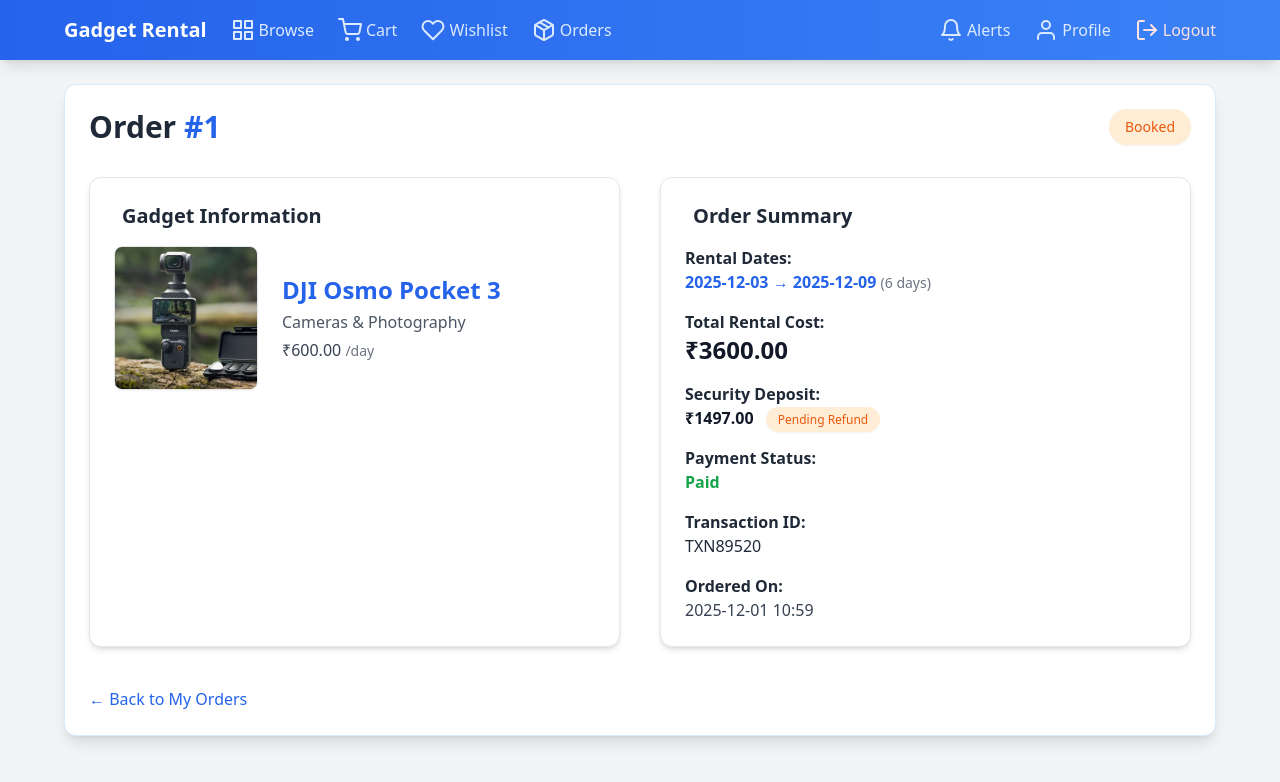
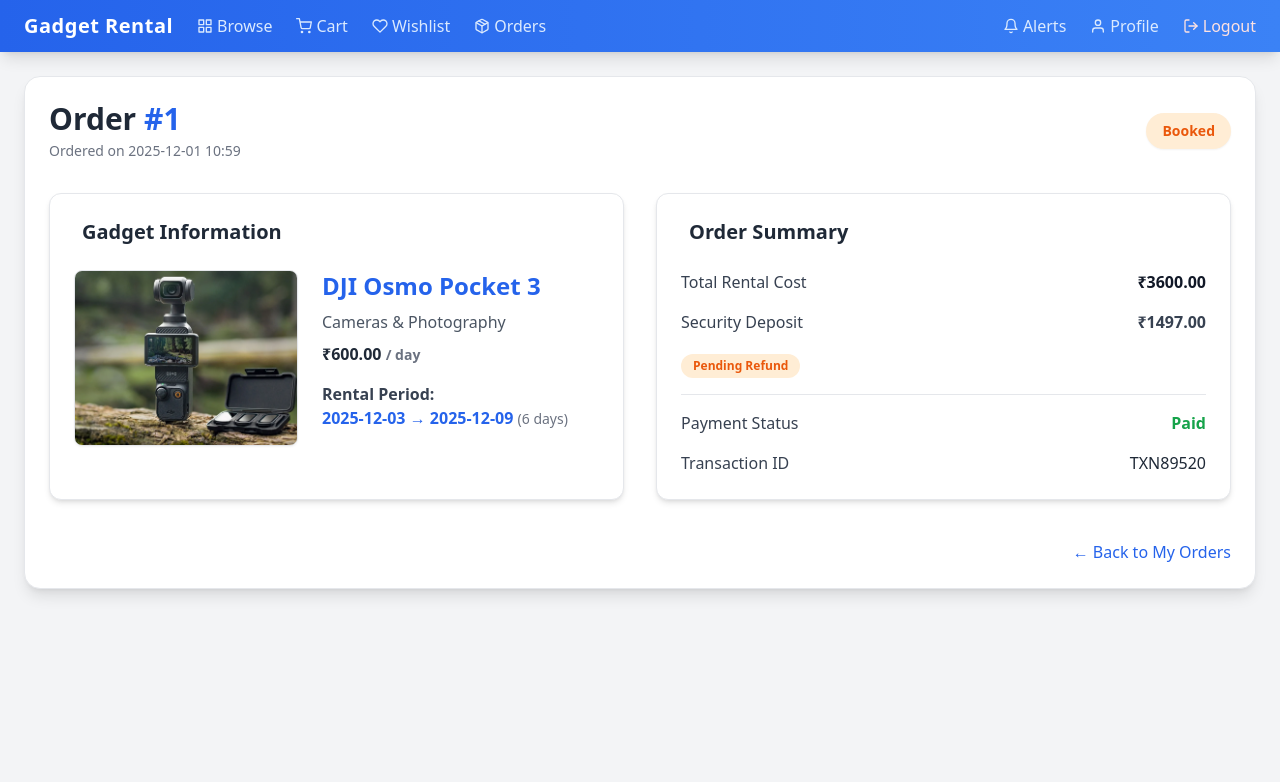
Before and after one commit to kiransenthilkumar/GadgetRentalManagement, a Flask app: page /orders/1 in a window 1280 px wide. Shown: the top 782 px of the page. Run offline with Flask 3, Linux system fonts and the light colour scheme; a user stored in the database is signed in; data comes from the database, SQL or seed files in the repository; both versions use the stored data as it was after the commit; some libraries are stand-ins or nearby versions.

```diff
--- a/templates/base.html
+++ b/templates/base.html
@@ -13,69 +13,79 @@
     <script src="https://unpkg.com/feather-icons"></script>
 </head>
 
-<body class="bg-gray-100 font-sans">
+<body class="bg-gray-100 font-sans text-gray-800">
 
-    <!-- BLUE THEME NAVBAR -->
-    <nav class="bg-gradient-to-r from-blue-600 to-blue-500 px-4 sm:px-6 py-3 sm:py-4 shadow-lg sticky top-0 z-50 text-white">
-        <div class="max-w-6xl mx-auto flex flex-wrap items-center justify-between gap-3">
+    <!-- NAVBAR -->
+    <nav class="sticky top-0 z-50 bg-gradient-to-r from-blue-600 to-blue-500 shadow-lg">
+        <div class="max-w-7xl mx-auto px-4 sm:px-6 py-3 flex flex-wrap items-center justify-between gap-4 text-white">
 
-            <!-- Left Section -->
-            <div class="flex items-center flex-wrap gap-3 sm:gap-6">
-                <a href="{{ url_for('home') }}" class="text-xl font-bold hover:text-blue-200 transition">
+            <!-- LEFT -->
+            <div class="flex flex-wrap items-center gap-4 sm:gap-6">
+                <a href="{{ url_for('home') }}"
+                   class="text-xl font-bold tracking-wide hover:text-blue-200 transition">
                     Gadget Rental
                 </a>
 
-                <a href="{{ url_for('gadgets') }}" class="flex items-center space-x-1 text-blue-100 hover:text-white transition">
-                    <i data-feather="grid"></i>
+                <a href="{{ url_for('gadgets') }}"
+                   class="flex items-center gap-1 text-blue-100 hover:text-white transition">
+                    <i data-feather="grid" class="w-4 h-4"></i>
                     <span>Browse</span>
                 </a>
 
                 {% if current_user.is_authenticated %}
-                <a href="{{ url_for('cart') }}" class="flex items-center space-x-1 text-blue-100 hover:text-white transition">
-                    <i data-feather="shopping-cart"></i>
+                <a href="{{ url_for('cart') }}"
+                   class="flex items-center gap-1 text-blue-100 hover:text-white transition">
+                    <i data-feather="shopping-cart" class="w-4 h-4"></i>
                     <span>Cart</span>
                 </a>
 
-                <a href="{{ url_for('wishlist') }}" class="flex items-center space-x-1 text-blue-100 hover:text-white transition">
-                    <i data-feather="heart"></i>
+                <a href="{{ url_for('wishlist') }}"
+                   class="flex items-center gap-1 text-blue-100 hover:text-white transition">
+                    <i data-feather="heart" class="w-4 h-4"></i>
                     <span>Wishlist</span>
                 </a>
 
-                <a href="{{ url_for('orders') }}" class="flex items-center space-x-1 text-blue-100 hover:text-white transition">
-                    <i data-feather="package"></i>
+                <a href="{{ url_for('orders') }}"
+                   class="flex items-center gap-1 text-blue-100 hover:text-white transition">
+                    <i data-feather="package" class="w-4 h-4"></i>
                     <span>Orders</span>
                 </a>
                 {% endif %}
             </div>
 
-            <!-- Right Section -->
-            <div class="flex items-center flex-wrap gap-3 sm:gap-6">
+            <!-- RIGHT -->
+            <div class="flex flex-wrap items-center gap-4 sm:gap-6">
                 {% if current_user.is_authenticated %}
 
-                <a href="{{ url_for('notifications') }}" class="flex items-center space-x-1 text-blue-100 hover:text-white transition">
-                    <i data-feather="bell"></i>
+                <a href="{{ url_for('notifications') }}"
+                   class="flex items-center gap-1 text-blue-100 hover:text-white transition">
+                    <i data-feather="bell" class="w-4 h-4"></i>
                     <span>Alerts</span>
                 </a>
 
-                <a href="{{ url_for('profile') }}" class="flex items-center space-x-1 text-blue-100 hover:text-white transition">
-                    <i data-feather="user"></i>
+                <a href="{{ url_for('profile') }}"
+                   class="flex items-center gap-1 text-blue-100 hover:text-white transition">
+                    <i data-feather="user" class="w-4 h-4"></i>
                     <span>Profile</span>
                 </a>
 
-                <a href="{{ url_for('logout') }}" class="flex items-center space-x-1 text-red-100 hover:text-red-300 transition">
-                    <i data-feather="log-out"></i>
+                <a href="{{ url_for('logout') }}"
+                   class="flex items-center gap-1 text-red-100 hover:text-red-300 transition font-medium">
+                    <i data-feather="log-out" class="w-4 h-4"></i>
                     <span>Logout</span>
                 </a>
 
                 {% else %}
 
-                <a href="{{ url_for('login') }}" class="flex items-center space-x-1 text-white hover:text-blue-200 transition">
-                    <i data-feather="log-in"></i>
+                <a href="{{ url_for('login') }}"
+                   class="flex items-center gap-1 text-white hover:text-blue-200 transition">
+                    <i data-feather="log-in" class="w-4 h-4"></i>
                     <span>Login</span>
                 </a>
 
-                <a href="{{ url_for('register') }}" class="flex items-center space-x-1 text-white hover:text-blue-200 transition font-semibold">
-                    <i data-feather="user-plus"></i>
+                <a href="{{ url_for('register') }}"
+                   class="flex items-center gap-1 text-white hover:text-blue-200 transition font-semibold">
+                    <i data-feather="user-plus" class="w-4 h-4"></i>
                     <span>Register</span>
                 </a>
 
@@ -84,12 +94,12 @@
         </div>
     </nav>
 
-    <!-- Flash Messages -->
-    <div class="max-w-5xl mx-auto mt-6 px-4">
+    <!-- FLASH MESSAGES -->
+    <div class="max-w-6xl mx-auto mt-6 px-4">
         {% with messages = get_flashed_messages(with_categories=true) %}
         {% if messages %}
             {% for category, message in messages %}
-            <div class="mb-4 p-4 rounded-lg shadow border
+            <div class="mb-4 px-5 py-3 rounded-lg shadow border
                 {% if category == 'success' %}
                     bg-green-100 text-green-700 border-green-300
                 {% elif category == 'danger' %}
@@ -105,15 +115,17 @@
         {% endwith %}
     </div>
 
-    <!-- Page Content Container -->
-    <div class="max-w-6xl mx-auto mt-4 sm:mt-6 px-3 sm:px-6 py-4 sm:py-6 bg-white rounded-xl shadow-lg border border-blue-100">
-        {% block content %}{% endblock %}
-    </div>
+    <!-- MAIN CONTENT -->
+    <main class="max-w-7xl mx-auto mt-4 sm:mt-6 px-3 sm:px-6">
+        <div class="bg-white rounded-2xl shadow-lg border border-gray-200 p-4 sm:p-6">
+            {% block content %}{% endblock %}
+        </div>
+    </main>
 
+    <!-- ICON INIT -->
     <script>
         feather.replace();
     </script>
 
 </body>
-
 </html>
--- a/templates/gadgets.html
+++ b/templates/gadgets.html
@@ -62,7 +62,9 @@
             {% for gadget in gadgets %}
                 <div class="gadget-card bg-white border border-gray-200 rounded-xl shadow-md hover:shadow-xl transition overflow-hidden flex flex-col">
                     <div class="relative">
-                        <img src="{{ url_for('static', filename=gadget.image) if gadget.image else url_for('static', filename='default_gadget.png') }}" alt="{{ gadget.name }}" class="w-full h-44 object-cover">
+                        <img src="{{ url_for('static', filename=gadget.image) if gadget.image else url_for('static', filename='default_gadget.png') }}"
+                             alt="{{ gadget.name }}"
+                             class="w-full h-44 object-cover">
                         <!-- {% if gadget.is_featured %}
                         <span class="absolute top-2 left-2 px-2 py-1 rounded-full bg-yellow-400 text-xs font-semibold text-gray-900 shadow">
                             ⭐
--- a/templates/order_details.html
+++ b/templates/order_details.html
@@ -4,12 +4,17 @@
 {% block content %}
 
 <!-- HEADER -->
-<div class="flex flex-wrap items-center justify-between mb-8">
-    <h2 class="text-3xl font-bold text-gray-800">
-        Order <span class="text-blue-600">#{{ order.id }}</span>
-    </h2>
+<div class="mb-8 flex flex-col md:flex-row md:items-center md:justify-between gap-4">
+    <div>
+        <h2 class="text-3xl font-bold text-gray-800">
+            Order <span class="text-blue-600">#{{ order.id }}</span>
+        </h2>
+        <p class="text-sm text-gray-500 mt-1">
+            Ordered on {{ order.created_at.strftime('%Y-%m-%d %H:%M') }}
+        </p>
+    </div>
 
-    <span class="px-4 py-2 text-sm rounded-full shadow-sm
+    <span class="px-4 py-2 text-sm rounded-full shadow-sm font-semibold
         {% if order.status == 'approved' %} bg-green-100 text-green-700
         {% elif order.status == 'cancelled' %} bg-red-100 text-red-700
         {% elif order.status == 'active' %} bg-blue-100 text-blue-700
@@ -20,81 +25,98 @@
     </span>
 </div>
 
-<!-- GRID LAYOUT -->
-<div class="grid grid-cols-1 md:grid-cols-2 gap-10">
+<!-- MAIN GRID -->
+<div class="grid grid-cols-1 lg:grid-cols-2 gap-8">
 
     <!-- GADGET INFORMATION -->
-    <div class="bg-white rounded-xl shadow-md hover:shadow-lg transition p-6 border border-gray-200">
-        <h3 class="text-xl font-semibold text-gray-800 mb-4 flex items-center">
-            <i class="fa-solid fa-microchip text-blue-500 mr-2"></i> Gadget Information
+    <div class="bg-white rounded-xl shadow-md border p-6">
+        <h3 class="text-xl font-semibold text-gray-800 mb-6 flex items-center">
+            <i class="fa-solid fa-microchip text-blue-500 mr-2"></i>
+            Gadget Information
         </h3>
 
-        <div class="flex items-center space-x-6">
-            <img src="{{ order.gadget.image }}"
-                 alt="{{ order.gadget.name }}"
-                 class="w-36 h-36 object-cover rounded-lg border shadow-sm">
+        <div class="flex flex-col md:flex-row gap-6">
+            <!-- IMAGE -->
+            <img
+                src="{{ url_for('static', filename=order.gadget.image or 'default_gadget.png') }}"
+                alt="{{ order.gadget.name }}"
+                class="w-full md:w-56 h-44 object-cover rounded-lg border shadow-sm"
+            >
 
-            <div class="space-y-1">
+            <!-- DETAILS -->
+            <div class="flex-1 space-y-2">
                 <a href="{{ url_for('gadget_detail', gadget_id=order.gadget.id) }}"
                    class="text-2xl font-bold text-blue-600 hover:underline">
                     {{ order.gadget.name }}
                 </a>
+
                 <p class="text-gray-600">{{ order.gadget.category }}</p>
-                <p class="text-gray-700 font-medium">
-                    ₹{{ "%.2f"|format(order.gadget.price_per_day) }} <span class="text-sm text-gray-500">/day</span>
+
+                <p class="text-gray-800 font-semibold">
+                    ₹{{ "%.2f"|format(order.gadget.price_per_day) }}
+                    <span class="text-sm text-gray-500">/ day</span>
+                </p>
+
+                <p class="text-gray-700 pt-2">
+                    <strong>Rental Period:</strong><br>
+                    <span class="text-blue-600 font-semibold">
+                        {{ order.start_date.strftime('%Y-%m-%d') }}
+                        →
+                        {{ order.end_date.strftime('%Y-%m-%d') }}
+                    </span>
+                    <span class="text-sm text-gray-500">
+                        ({{ order.total_days }} days)
+                    </span>
                 </p>
             </div>
         </div>
     </div>
 
     <!-- ORDER SUMMARY -->
-    <div class="bg-white rounded-xl shadow-md hover:shadow-lg transition p-6 border border-gray-200">
-        <h3 class="text-xl font-semibold text-gray-800 mb-4 flex items-center">
-            <i class="fa-solid fa-file-invoice text-blue-500 mr-2"></i> Order Summary
+    <div class="bg-white rounded-xl shadow-md border p-6">
+        <h3 class="text-xl font-semibold text-gray-800 mb-6 flex items-center">
+            <i class="fa-solid fa-file-invoice text-blue-500 mr-2"></i>
+            Order Summary
         </h3>
 
         <div class="space-y-4 text-gray-700">
 
-            <!-- Dates -->
-            <p>
-                <strong class="text-gray-800">Rental Dates:</strong><br>
-                <span class="text-blue-600 font-semibold">
-                    {{ order.start_date.strftime('%Y-%m-%d') }} → {{ order.end_date.strftime('%Y-%m-%d') }}
-                </span>
-                <span class="text-sm text-gray-500">({{ order.total_days }} days)</span>
-            </p>
-
-            <!-- Price -->
-            <p>
-                <strong class="text-gray-800">Total Rental Cost:</strong><br>
-                <span class="text-2xl font-bold text-gray-900">
+            <div class="flex justify-between">
+                <span>Total Rental Cost</span>
+                <span class="font-semibold text-gray-900">
                     ₹{{ "%.2f"|format(order.total_price) }}
                 </span>
-            </p>
+            </div>
 
-            <!-- Deposit -->
             {% if order.security_deposit > 0 %}
-            <p>
-                <strong class="text-gray-800">Security Deposit:</strong><br>
-                <span class="text-gray-900 font-semibold">
+            <div class="flex justify-between items-center">
+                <span>Security Deposit</span>
+                <span class="font-semibold">
                     ₹{{ "%.2f"|format(order.security_deposit) }}
                 </span>
+            </div>
 
-                <span class="ml-2 px-3 py-1 rounded-full text-xs shadow-sm
+            <div>
+                <span class="inline-block mt-1 px-3 py-1 rounded-full text-xs font-semibold
                     {% if order.deposit_returned %}
                         bg-green-100 text-green-700
                     {% else %}
                         bg-orange-100 text-orange-600
                     {% endif %}
                 ">
-                    {% if order.deposit_returned %} Refunded {% else %} Pending Refund {% endif %}
+                    {% if order.deposit_returned %}
+                        Refunded
+                    {% else %}
+                        Pending Refund
+                    {% endif %}
                 </span>
-            </p>
+            </div>
             {% endif %}
 
-            <!-- Payment Status -->
-            <p>
-                <strong class="text-gray-800">Payment Status:</strong><br>
+            <hr>
+
+            <div class="flex justify-between">
+                <span>Payment Status</span>
                 <span class="font-semibold
                     {% if order.payment_status == 'paid' %}
                         text-green-600
@@ -104,57 +126,53 @@
                 ">
                     {{ order.payment_status|capitalize }}
                 </span>
-            </p>
+            </div>
 
-            <!-- Transaction ID -->
             {% if order.transaction_id %}
-            <p>
-                <strong class="text-gray-800">Transaction ID:</strong><br>
-                <span class="text-gray-800">{{ order.transaction_id }}</span>
-            </p>
+            <div class="flex justify-between">
+                <span>Transaction ID</span>
+                <span class="text-gray-800">
+                    {{ order.transaction_id }}
+                </span>
+            </div>
             {% endif %}
-
-            <!-- Ordered On -->
-            <p>
-                <strong class="text-gray-800">Ordered On:</strong><br>
-                {{ order.created_at.strftime('%Y-%m-%d %H:%M') }}
-            </p>
         </div>
     </div>
 
 </div>
 
-<!-- ACTION BUTTONS -->
-<div class="mt-10 space-y-6">
+<!-- ACTIONS -->
+<div class="mt-10 flex flex-wrap items-center gap-4">
 
     {% if order.status == 'booked' and order.start_date > today %}
     <a href="{{ url_for('cancel_order', order_id=order.id) }}"
        onclick="return confirm('Are you sure you want to cancel this order?');"
-       class="bg-red-600 text-white px-6 py-3 rounded-lg shadow hover:bg-red-700 transition block w-fit">
+       class="bg-red-600 text-white px-6 py-3 rounded-lg shadow hover:bg-red-700 transition">
         Cancel Order
     </a>
+    {% endif %}
 
-    {% elif order.status == 'returned' and not order.deposit_returned %}
-    <div class="px-5 py-3 bg-orange-100 text-orange-700 rounded-lg font-semibold shadow w-fit">
+    {% if order.status == 'returned' and not order.deposit_returned %}
+    <div class="px-5 py-3 bg-orange-100 text-orange-700 rounded-lg font-semibold shadow">
         Deposit refund is pending
     </div>
+    {% endif %}
 
-    {% elif order.status == 'returned' and order.deposit_returned %}
-    <div class="px-5 py-3 bg-green-100 text-green-700 rounded-lg font-semibold shadow w-fit">
+    {% if order.status == 'returned' and order.deposit_returned %}
+    <div class="px-5 py-3 bg-green-100 text-green-700 rounded-lg font-semibold shadow">
         Deposit refunded successfully!
     </div>
 
     <a href="{{ url_for('submit_review', order_id=order.id) }}"
-       class="bg-green-600 text-white px-6 py-3 rounded-lg shadow hover:bg-green-700 transition block w-fit">
+       class="bg-green-600 text-white px-6 py-3 rounded-lg shadow hover:bg-green-700 transition">
         Submit Review
     </a>
     {% endif %}
 
     <a href="{{ url_for('orders') }}"
-       class="text-blue-600 hover:underline font-medium block">
+       class="ml-auto text-blue-600 hover:underline font-medium">
         ← Back to My Orders
     </a>
-
 </div>
 
 {% endblock %}
```
Also changed, not shown: templates/admin/admin_add_gadget.html (+113 -30 lines), templates/admin/admin_base.html (+46 -20 lines), templates/admin/admin_edit_gadget.html (+89 -48 lines), templates/admin/admin_feedback.html (+74 -35 lines), instance/gadget.db, 2 other files.
